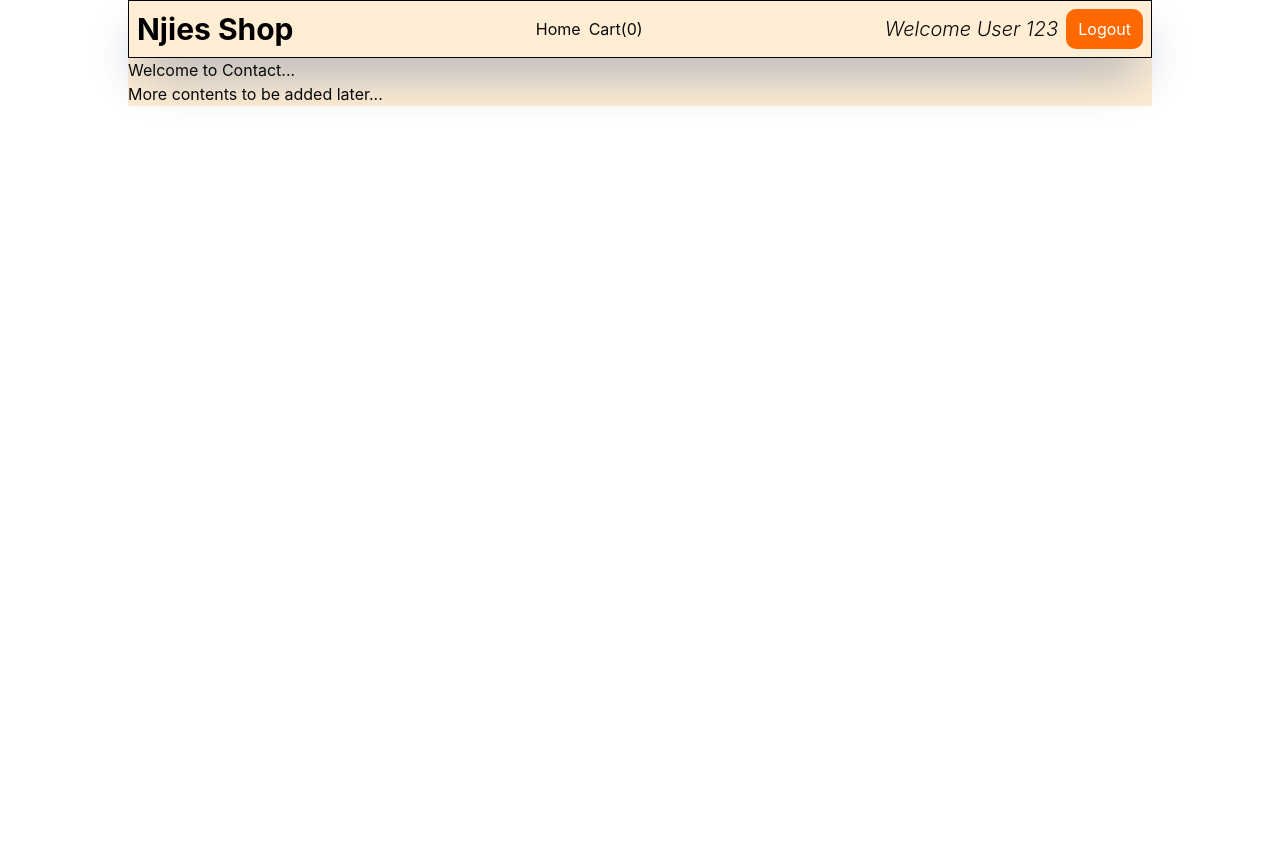
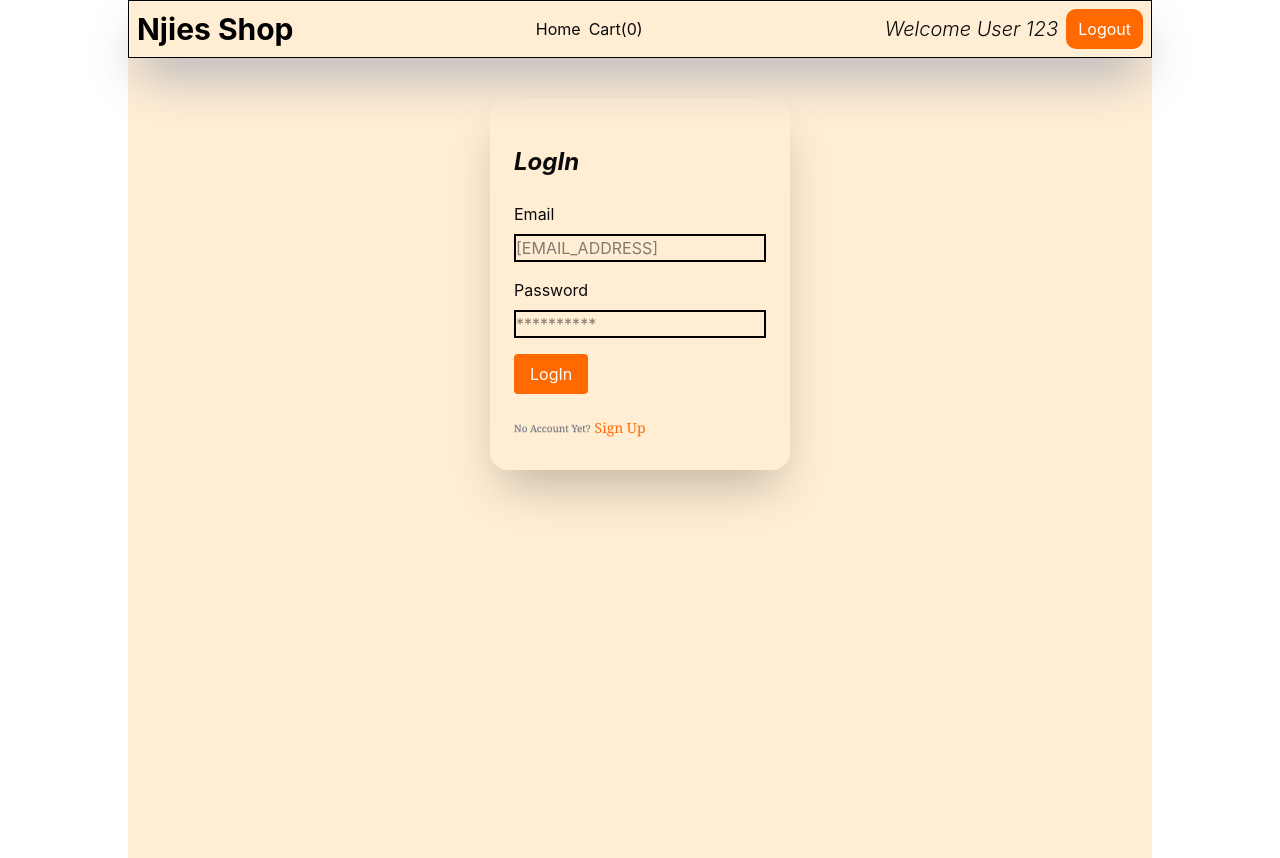
Before and after one commit to 2raymoori/mini-ecommerce, a React (Vite) app: page /auth in a window 1280 px wide. Before the commit the page ends 800 px from the top, so only its background shows below. Built offline with nearby package versions, Linux system fonts and the light colour scheme.

Commit message:
Adding Auth for implementation

```diff
--- a/src/App.tsx
+++ b/src/App.tsx
@@ -6,7 +6,7 @@ import ProductDetails from './Pages/ProductDetails'
 import ProductList from './Pages/ProductList'
 import Contact from './Pages/Contact'
 import Nav from './CustomComponents/Nav'
-
+import Auth from './Pages/Auth'
 
 function App() {
   return (
@@ -17,7 +17,7 @@ function App() {
         <Route path="/products" element={<ProductList />} />
         <Route path="/products/:id" element={<ProductDetails />} />
         <Route path="/contact" element={<Contact />} />
-        <Route path="/auth" element={<Contact />} />
+        <Route path="/auth" element={<Auth />} />
         <Route path="/cart" element={<Contact />} />
         <Route path="/checkout" element={<Contact />} />
         <Route path="*" element={<NotFound />} />
--- /dev/null
+++ b/src/CustomComponents/AuthForm.tsx
@@ -0,0 +1,89 @@
+import { Button } from "@/components/ui/button"
+import { useState } from "react"
+import { useForm } from "react-hook-form"
+import { Link } from "react-router"
+
+const AuthForm = () => {
+    const [hasAccount, setHasAccount] = useState(true)
+    const { register, handleSubmit, formState: { errors } } = useForm()
+
+    const handleSwitchAccount = (input: boolean) => {
+        setHasAccount(input)
+    }
+    const onFormSubmit = (data) => {
+        console.log(data)
+        if (!hasAccount && (data.password !== data.confirm_password)) {
+            alert("🚨🚨🚨Sorry, Passwords do not match")
+            return
+        }
+        console.log(data)
+    }
+
+    return (
+        <div className="flex justify-center h-screen">
+            <section className=" rounded-2xl h-fit mt-10 p-6 shadow-2xl">
+                <h1 className="font-bold text-2xl my-6 italic">{hasAccount ? "LogIn" : "Sign Up"}</h1>
+
+                <form onSubmit={handleSubmit(onFormSubmit)}>
+                    <div className="mb-4">
+                        <label className="mb-2 block" htmlFor="email">Email</label>
+                        <input {...register("email", {
+                            required: {
+                                value: true,
+                                message: "Email is required"
+                            },
+                            pattern: {
+                                value: /^[A-Z0-9._%+-]+@[A-Z0-9.-]+\.[A-Z]{2,}$/i,
+                                message: "Invalid email address"
+                            }
+                        })} placeholder="[EMAIL_ADDRESS]" className="border-2 border-black" type="email" id="email" name="email" />
+                        {errors.email && <p className="text-red-500">{errors.email.message}</p>}
+                    </div>
+                    <div className="mb-4">
+                        <label className="mb-2 block" htmlFor="password">Password</label>
+                        <input {...register("password", {
+                            required: {
+                                value: true,
+                                message: "Sorry a valid password is required"
+                            },
+                            minLength: {
+                                value: 6,
+                                message: "Password must be at least 6 characters long"
+                            }
+                        })} placeholder="**********" className="border-2 border-black" type="password" id="password" name="password" />
+                        {errors.password && <p className="text-red-500">{errors.password.message}</p>}
+                    </div>
+                    {!hasAccount && (
+                        <div className="mb-4">
+                            <label className="mb-2 block" htmlFor="confirm_password">Confirm Password</label>
+                            <input {...register("confirm_password")} placeholder="**********" className="border-2 border-black" type="password" id="confirm_password" name="confirm_password" />
+                        </div>
+                    )}
+                    {
+                        hasAccount ? (
+                            <button type="submit" className="bg-orange-500 text-white px-4 py-2 rounded">LogIn</button>
+                        ) : (
+                            <button type="submit" className="bg-orange-500 text-white px-4 py-2 rounded">Sign Up</button>
+                        )
+                    }
+                </form>
+                <p className="mt-4 font-serif text-shadow-2xs text-[10px] text-gray-500 text-center ">
+                    {hasAccount ? (
+                        <div className="flex items-center gap-1  text-center">
+                            <p>No Account Yet?</p>
+                            <Button onClick={() => handleSwitchAccount(false)} className="bg-orange-100 hover:bg-orange-100 hover:cursor-pointer hover:underline text-orange-500 p-0 m-0 text-sm rounded">Sign Up</Button>
+                        </div>
+                    ) : (
+                        <div className="flex items-center gap-1 text-center">
+                            <p>Already have an account?</p>
+                            <Button onClick={() => handleSwitchAccount(true)} className="bg-orange-100 hover:bg-orange-100 hover:cursor-pointer hover:underline text-orange-500 p-0 m-0 text-sm rounded">LogIn</Button>
+                        </div>
+                    )
+                    }
+                </p>
+            </section>
+
+        </div>
+    )
+}
+export default AuthForm
--- /dev/null
+++ b/src/Pages/Auth.tsx
@@ -0,0 +1,11 @@
+import AuthForm from "@/CustomComponents/AuthForm"
+
+const Auth = () => {
+    return (
+        <>
+            <AuthForm />
+
+        </>
+    )
+}
+export default Auth
```
Also changed, not shown: src/CustomComponents/SignInForm.tsx (added).
